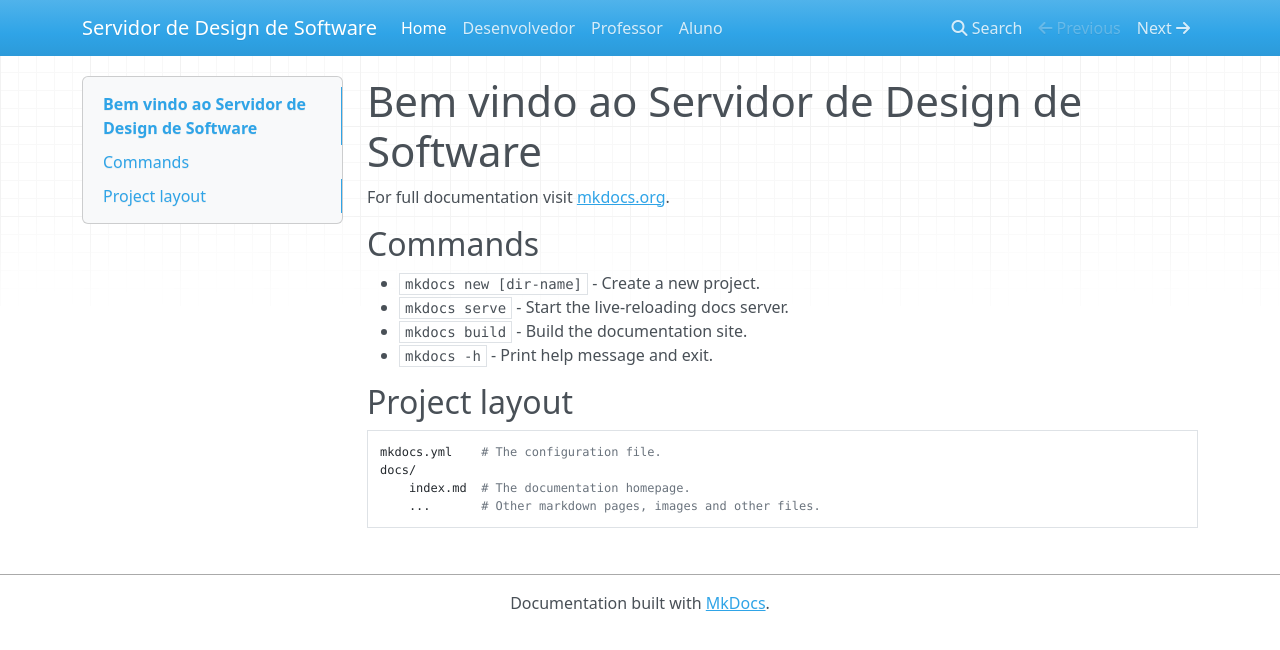
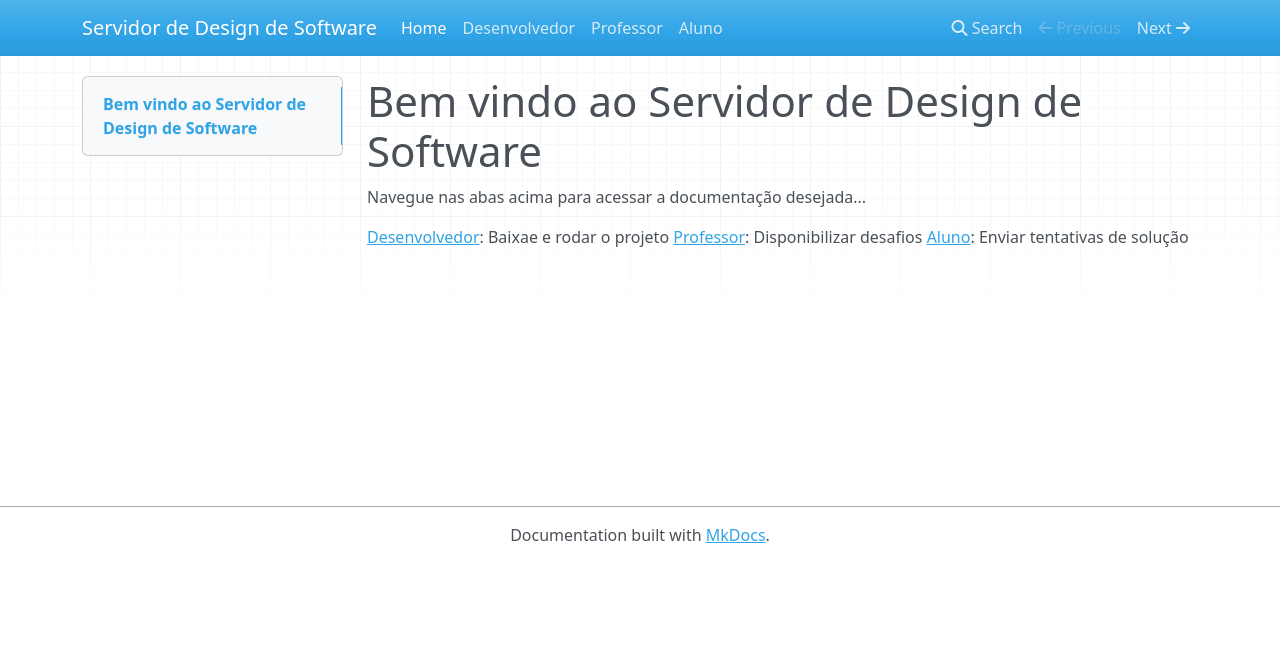
Before and after one commit to WarlenRodrigues/softdes-desafios, an MkDocs documentation site: the page built from docs/index.md, in a window 1280 px wide. Shown: the top 650 px of the page. Built offline with MkDocs 1.6.1, drawn with Linux system fonts in a browser that asks for light colours; nearby versions of some CDN libraries.

Commit message:
[FEAT] adjusted homepage info

```diff
--- a/docs/index.md
+++ b/docs/index.md
@@ -1,17 +1,7 @@
 # Bem vindo ao Servidor de Design de Software
 
-For full documentation visit [mkdocs.org](https://www.mkdocs.org).
+Navegue nas abas acima para acessar a documentação desejada...
 
-## Commands
-
-- `mkdocs new [dir-name]` - Create a new project.
-- `mkdocs serve` - Start the live-reloading docs server.
-- `mkdocs build` - Build the documentation site.
-- `mkdocs -h` - Print help message and exit.
-
-## Project layout
-
-    mkdocs.yml    # The configuration file.
-    docs/
-        index.md  # The documentation homepage.
-        ...       # Other markdown pages, images and other files.
+[Desenvolvedor](https://warlenrodrigues.github.io/softdes-desafios/desenvolvedor/): Baixae e rodar o projeto
+[Professor](https://warlenrodrigues.github.io/softdes-desafios/professor/): Disponibilizar desafios
+[Aluno](https://warlenrodrigues.github.io/softdes-desafios/aluno/): Enviar tentativas de solução
```
